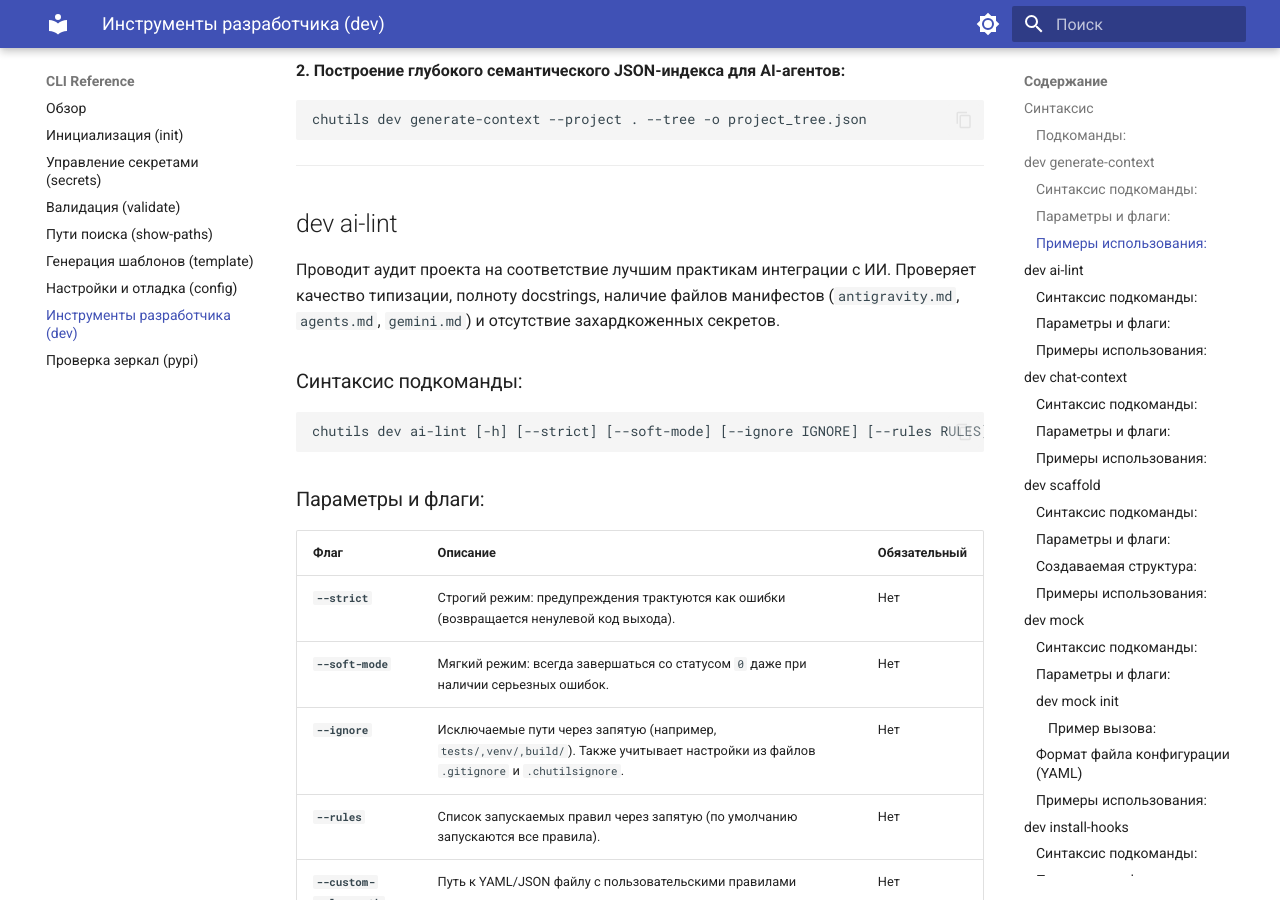
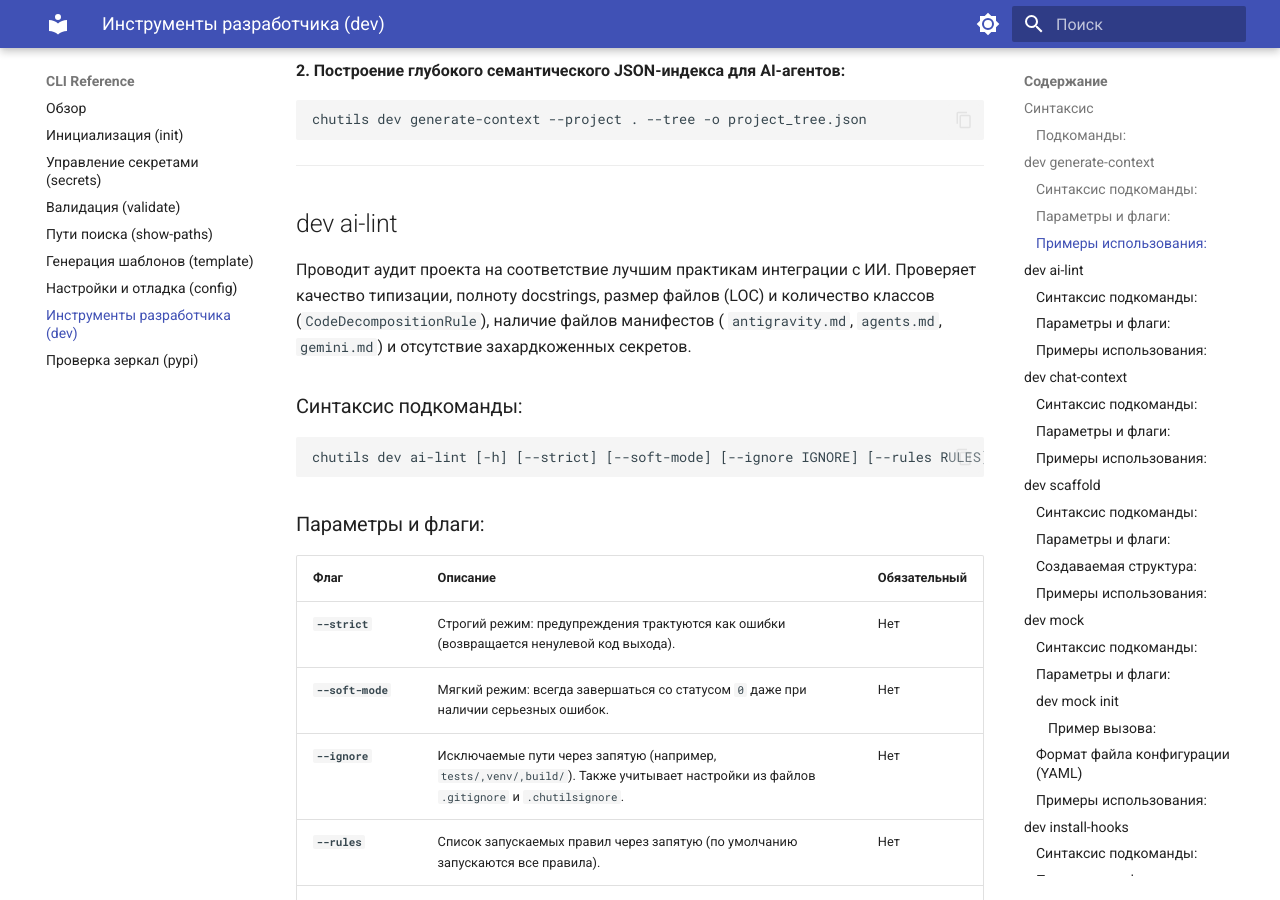
Before and after one commit to Chu4hel/chutils, an MkDocs documentation site: the page built from docs/cli/dev.md, in a window 1280 px wide and 900 px high, scrolled down 1819 px. Built offline with MkDocs 1.6.1 and Material for MkDocs 9.7.7, drawn with Linux system fonts in a browser that asks for light colours.

Commit message:
docs: Обновить описание ai-lint в документации с упоминанием CodeDecompositionRule

```diff
--- a/docs/cli/dev.md
+++ b/docs/cli/dev.md
@@ -65,7 +65,8 @@ chutils dev generate-context --project . --tree -o project_tree.json
 ## dev ai-lint
 
 Проводит аудит проекта на соответствие лучшим практикам интеграции с ИИ. Проверяет качество типизации, полноту
-docstrings, наличие файлов манифестов (`antigravity.md`, `agents.md`, `gemini.md`) и отсутствие захардкоженных секретов.
+docstrings, размер файлов (LOC) и количество классов (`CodeDecompositionRule`), наличие файлов манифестов (
+`antigravity.md`, `agents.md`, `gemini.md`) и отсутствие захардкоженных секретов.
 
 ### Синтаксис подкоманды:
 
```
